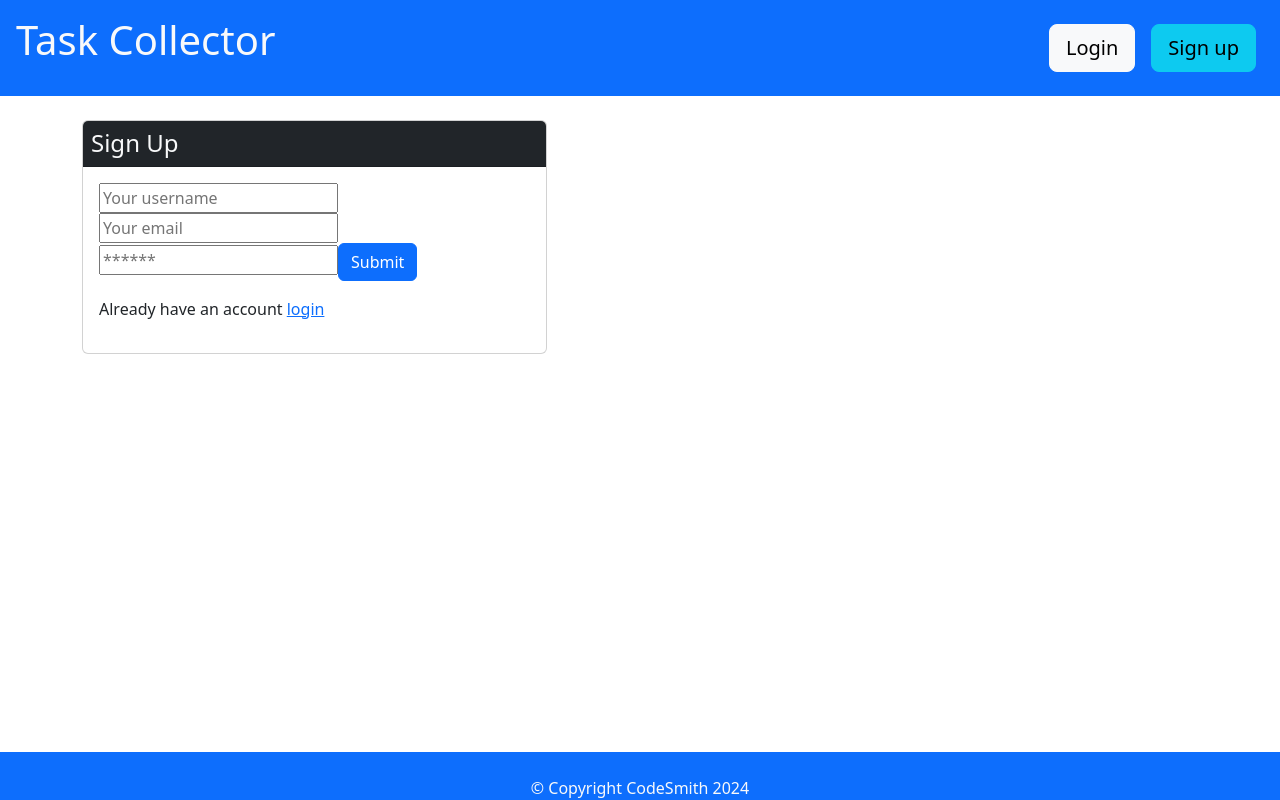
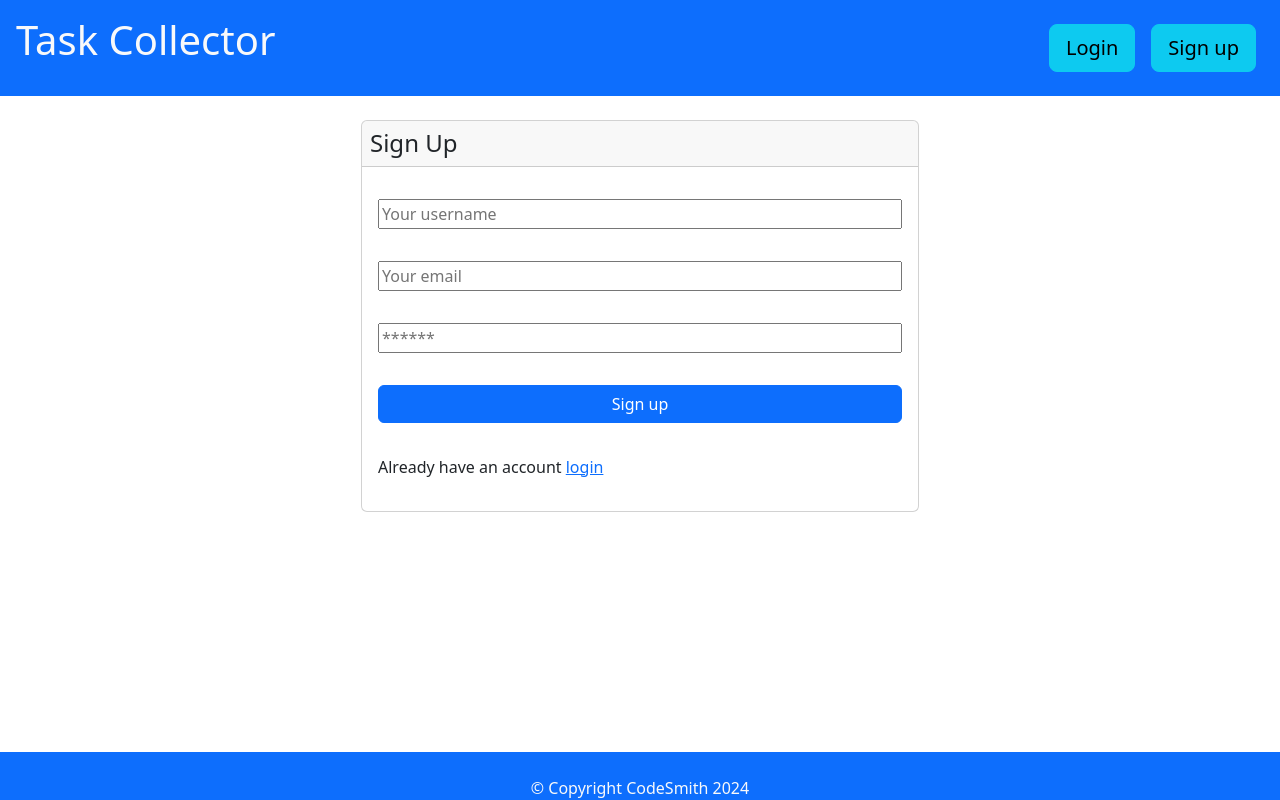
Before and after one commit to hmd-asg/Task-collector, a React (Vite) app in the folder client/: page /signup in a window 1280 px wide. Built offline with nearby package versions, Linux system fonts and the light colour scheme.

Commit message:
updating styles

```diff
--- a/client/src/components/Header/Header.jsx
+++ b/client/src/components/Header/Header.jsx
@@ -34,7 +34,7 @@ const Header = () => {
           </>
         ) : (
           <>
-            <Link className='btn btn-lg btn-light m-2' to='/login'>
+            <Link className='btn btn-lg btn-info m-2' to='/login'>
               Login
             </Link>
             <Link className='btn btn-lg btn-info m-2' to='/signup'>
--- a/client/src/components/ProjectForm/index.jsx
+++ b/client/src/components/ProjectForm/index.jsx
@@ -53,7 +53,7 @@ const ProjectForm = () => {
         ></textarea>
         <div className='col-12 col-lg-6'>
           <button className='btn btn-primary my-3' type='submit'>
-            Add Project
+            Save
           </button>
         </div>
 
--- a/client/src/pages/Login.jsx
+++ b/client/src/pages/Login.jsx
@@ -1,13 +1,20 @@
-import { useState } from 'react';
+import { useState, useEffect } from 'react';
 import { Link } from 'react-router-dom';
 import { useMutation } from '@apollo/client';
 import { LOGIN_USER } from '../utils/mutations';
+import { useNavigate } from 'react-router-dom';
 
 import Auth from '../utils/auth';
 
 const Login = (props) => {
   const [formState, setFormState] = useState({ email: '', password: '' });
   const [login, { error, data }] = useMutation(LOGIN_USER);
+  const navigate = useNavigate();
+  useEffect(() => {
+    if (Auth.loggedIn()) {
+      navigate('/');
+    }
+  }, [])
 
   // update state based on form input changes
   const handleChange = (event) => {
@@ -41,10 +48,9 @@ const Login = (props) => {
   };
 
   return (
-    <main className="flex-row justify-center mb-4">
-      <div className="col-12 col-lg-5">
+    <main className="flex-row justify-center mb-4 w-50 mx-auto">
       <div className="card">
-          <h4 className="card-header bg-dark text-light p-2">Login</h4>
+        <h4 className="card-header p-2 text-center">Login</h4>
         <div className="card-body">
           {data ? (
             <p>
@@ -53,9 +59,9 @@ const Login = (props) => {
             </p>
           ) : (
             <>
-                <form onSubmit={handleFormSubmit}>
+              <form className='d-flex flex-column' onSubmit={handleFormSubmit}>
                 <input
-                    className="form-input"
+                  className="form-input my-3"
                   placeholder="Your email"
                   name="email"
                   type="email"
@@ -63,7 +69,7 @@ const Login = (props) => {
                   onChange={handleChange}
                 />
                 <input
-                    className="form-input"
+                  className="form-input my-3"
                   placeholder="******"
                   name="password"
                   type="password"
@@ -75,7 +81,7 @@ const Login = (props) => {
                   style={{ cursor: 'pointer' }}
                   type="submit"
                 >
-                    Submit
+                  Login
                 </button>
               </form>
               <div className='my-3'>
@@ -91,7 +97,6 @@ const Login = (props) => {
           )}
         </div>
       </div>
-      </div>
     </main>
   );
 };
--- a/client/src/pages/Signup.jsx
+++ b/client/src/pages/Signup.jsx
@@ -39,10 +39,9 @@ const Signup = () => {
   };
 
   return (
-    <main className="flex-row justify-center mb-4">
-      <div className="col-12 col-lg-5">
+    <main className="flex-row justify-center mb-4 w-50 mx-auto">
       <div className="card">
-          <h4 className="card-header bg-dark text-light p-2">Sign Up</h4>
+        <h4 className="card-header p-2">Sign Up</h4>
         <div className="card-body">
           {data ? (
             <p>
@@ -51,9 +50,9 @@ const Signup = () => {
             </p>
           ) : (
             <>
-                <form onSubmit={handleFormSubmit}>
+              <form className='d-flex flex-column' onSubmit={handleFormSubmit}>
                 <input
-                    className="form-input"
+                  className="form-input my-3"
                   placeholder="Your username"
                   name="username"
                   type="text"
@@ -61,7 +60,7 @@ const Signup = () => {
                   onChange={handleChange}
                 />
                 <input
-                    className="form-input"
+                  className="form-input my-3"
                   placeholder="Your email"
                   name="email"
                   type="email"
@@ -69,7 +68,7 @@ const Signup = () => {
                   onChange={handleChange}
                 />
                 <input
-                    className="form-input"
+                  className="form-input my-3"
                   placeholder="******"
                   name="password"
                   type="password"
@@ -77,11 +76,11 @@ const Signup = () => {
                   onChange={handleChange}
                 />
                 <button
-                    className="btn btn-block btn-primary"
+                  className="btn btn-block btn-primary my-3"
                   style={{ cursor: 'pointer' }}
                   type="submit"
                 >
-                    Submit
+                  Sign up
                 </button>
               </form>
               <div className='my-3'>
@@ -97,7 +96,6 @@ const Signup = () => {
           )}
         </div>
       </div>
-      </div>
     </main>
   );
 };
```
Lines whose indentation alone changed are shown as unchanged.
